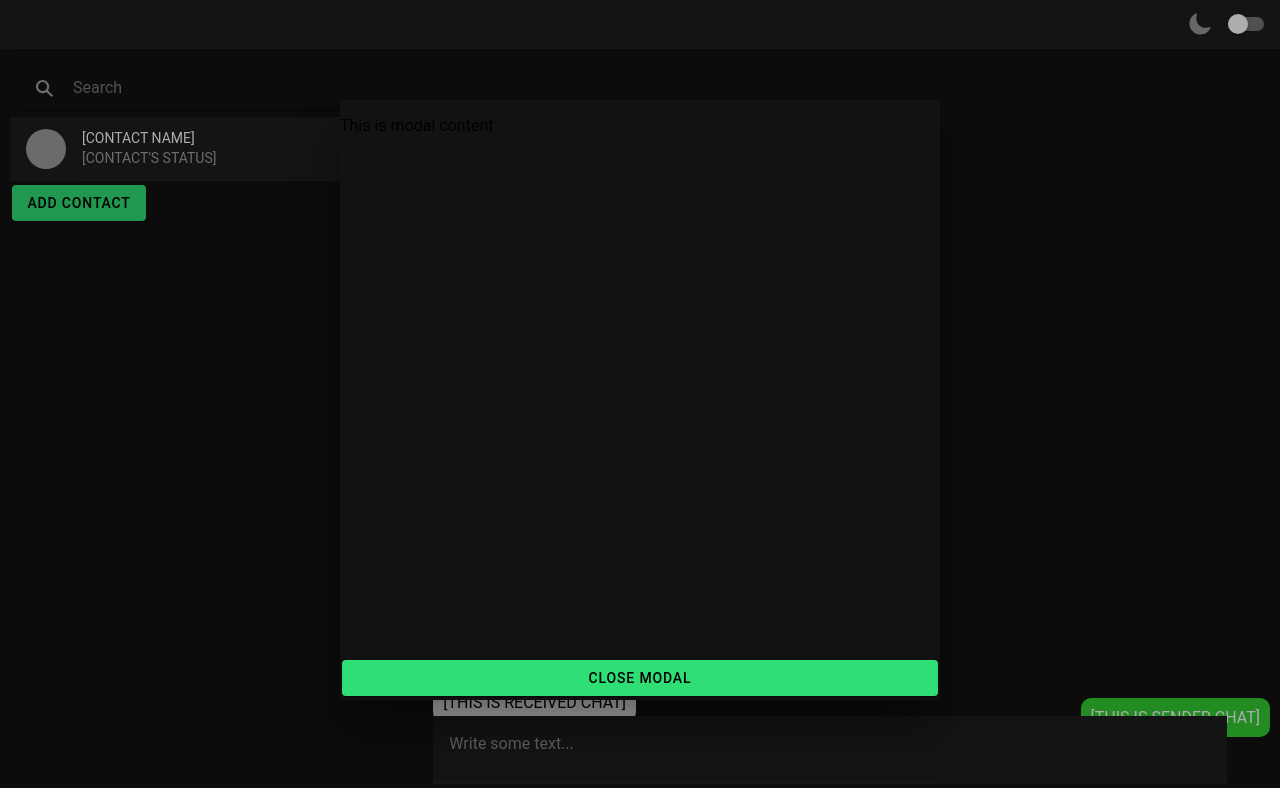
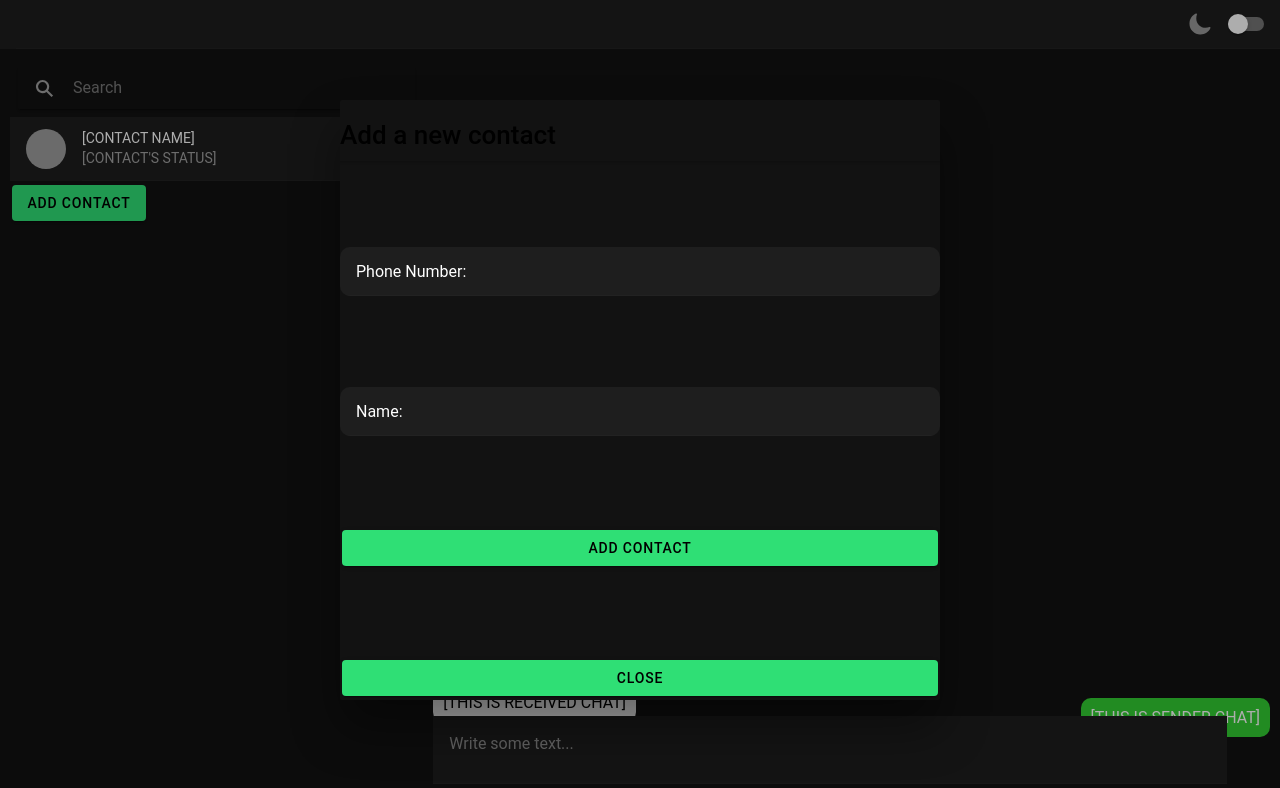
Before and after one commit to lucaperullo/M8-FinalBW_WhatsappClone, a React (Create React App) app: page /chat in a window 1280 px wide. Both pictures are taken after a click on the element "ADD CONTACT". Shown: the top 788 px of the page. Built offline with nearby package versions, Linux system fonts and the light colour scheme; no server answers; grey boxes are pictures that could not be loaded.

Commit message:
add input in modal

```diff
--- a/src/components/NewContactModal.tsx
+++ b/src/components/NewContactModal.tsx
@@ -1,4 +1,4 @@
-import { IonModal, IonButton, IonContent } from '@ionic/react';
+import { IonModal, IonButton, IonContent, IonHeader, IonLabel, IonItem, IonInput } from '@ionic/react';
 
 interface ModalProps {
   modalShow: boolean
@@ -7,12 +7,25 @@ interface ModalProps {
 const NewContactModal = (props: ModalProps) => {
 
   return (
-    <IonContent>
-      <IonModal isOpen={props.modalShow} cssClass='my-custom-class'>
-        <p>This is modal content</p>
-        <IonButton onClick={() => props.setModalShow(false)}>Close Modal</IonButton>
+      <IonModal isOpen={props.modalShow} cssClass='add-contact-modal' backdropDismiss={false}>
+        <IonHeader>
+          <h1>Add a new contact</h1>
+        </IonHeader>
+        <IonItem style={{ borderRadius: "10px", marginBottom: "5px" }}>
+            <IonLabel>Phone Number: </IonLabel>
+            <IonInput
+              type="text"
+            ></IonInput>
+          </IonItem>
+          <IonItem style={{ borderRadius: "10px", marginBottom: "5px" }}>
+            <IonLabel>Name: </IonLabel>
+            <IonInput
+              type="text"
+            ></IonInput>
+          </IonItem>
+        <IonButton onClick={() => props.setModalShow(false)}>Add contact</IonButton>
+        <IonButton onClick={() => props.setModalShow(false)}>Close</IonButton>
       </IonModal>
-    </IonContent>
   );
 };
 
--- a/src/theme/variables.css
+++ b/src/theme/variables.css
@@ -536,3 +536,7 @@ body.light {
 
   --ion-card-background: #1e1e1e;
 }
+
+.-add-contact-modal .modal-wrapper {
+  padding: 3rem;
+}
```
Also changed, not shown: 2 other files (tests, documents, lock files or other folders).
